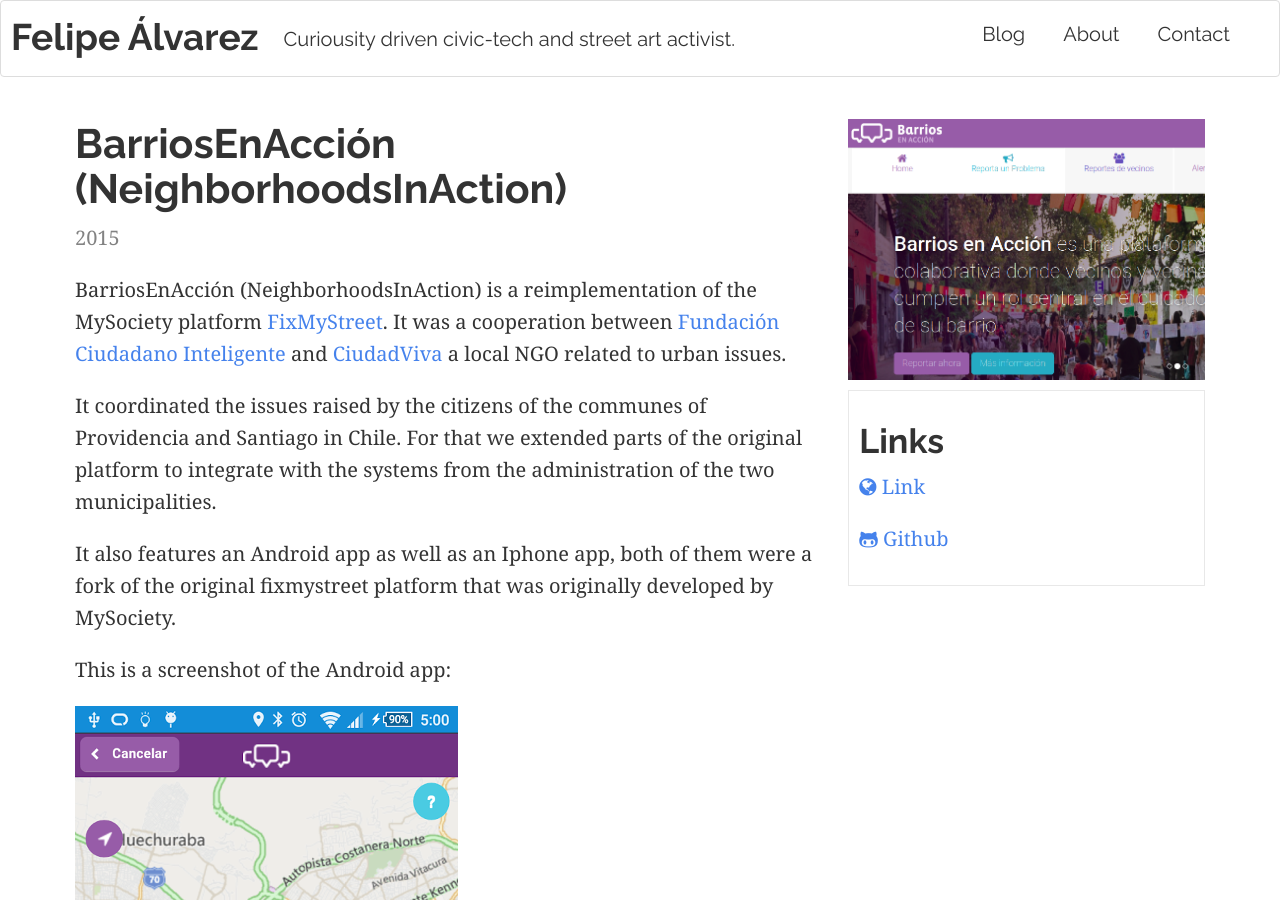
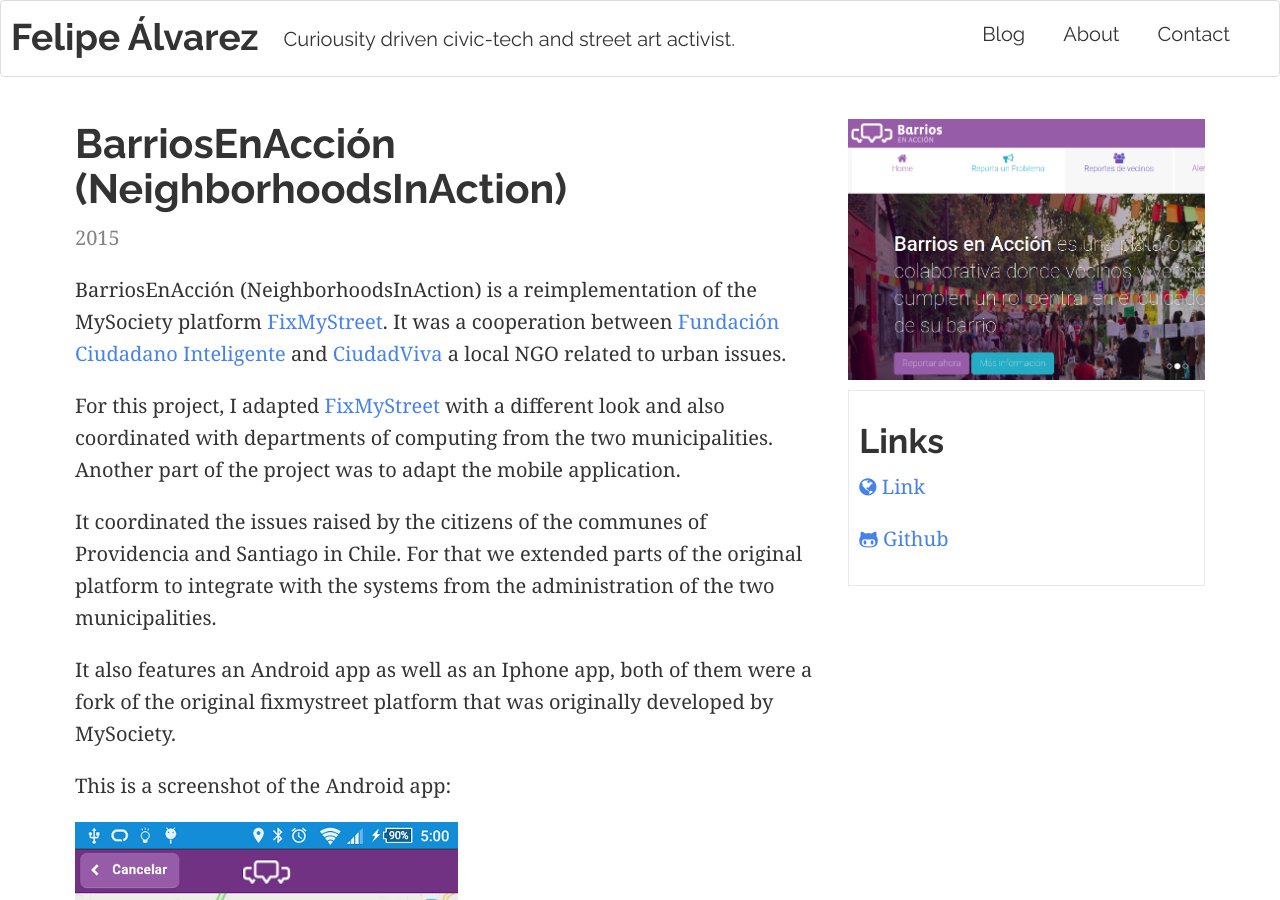
Before and after one commit to lfalvarez/portfolio, a Jekyll site: the page built from _posts/2016-06-09-barrios-en-accion.markdown, in a window 1280 px wide and 900 px high. Built offline with Jekyll 4.4.1, drawn with Linux system fonts in a browser that asks for light colours; some of the changed text lies outside the part shown.

Commit message:
Improving Writeit and barriosEnAcción descriptions

```diff
--- a/_posts/2016-06-09-barrios-en-accion.markdown
+++ b/_posts/2016-06-09-barrios-en-accion.markdown
@@ -16,6 +16,9 @@
 
 BarriosEnAcción (NeighborhoodsInAction) is a reimplementation of the MySociety platform [FixMyStreet](http://fixmystreet.org/). It was a cooperation between [Fundación Ciudadano Inteligente](http://ciudadanointeligente.org) and [CiudadViva](http://ciudadviva.cl) a local NGO related to urban issues.
 
+For this project, I adapted [FixMyStreet](http://fixmystreet.org/) with a different look and also coordinated with departments of computing from the two municipalities.
+Another part of the project was to adapt the mobile application.
+
 It coordinated the issues raised by the citizens of the communes of Providencia and Santiago in Chile.
 For that we extended parts of the original platform to integrate with the systems from the administration of the two municipalities.
 
--- a/_posts/2016-06-09-write-in-public.markdown
+++ b/_posts/2016-06-09-write-in-public.markdown
@@ -14,7 +14,7 @@
 ---
 WriteIt is one of the components of [Poplus.org](http://poplus.org) and was originally conceived as Website that allows anyone to create their own site to send public messages to their politicians.
 
-It has mainly been developed by Fundación Ciudadano Inteligente and MySociety. Initially my role in the project was as a Software Developer, lately and due to my participation in the [Poplus community](/poplus/), participated in the integration of WriteIt with other poplus components such as [Cuttlefish](https://cuttlefish.io/).
+It has mainly been developed by Fundación Ciudadano Inteligente and MySociety. Initially my role in the project was as a Software Developer, lately and due to my participation in the [Poplus community](/poplus/), I formed part of the integration of WriteIt with other poplus components such as [Cuttlefish](https://cuttlefish.io/).
 
 Has been used in several occassions by different grassroots organizations in different contexts, some of them are:
 
```
Also changed, not shown: other parts of _posts/2016-06-09-barrios-en-accion.markdown (+0 -5 lines).
